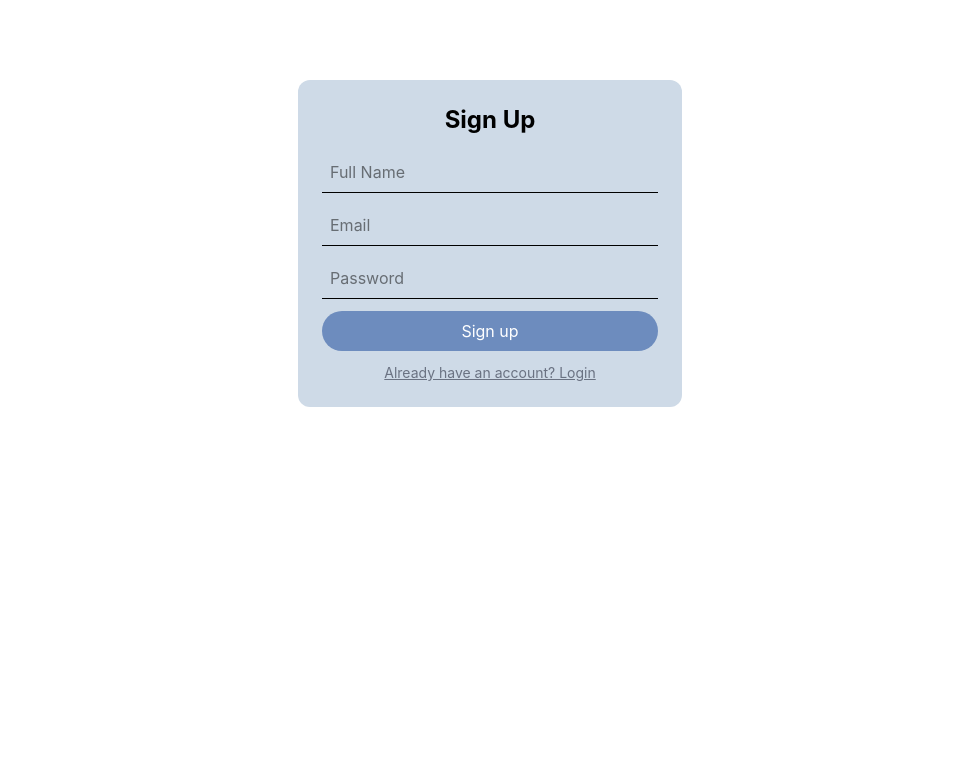
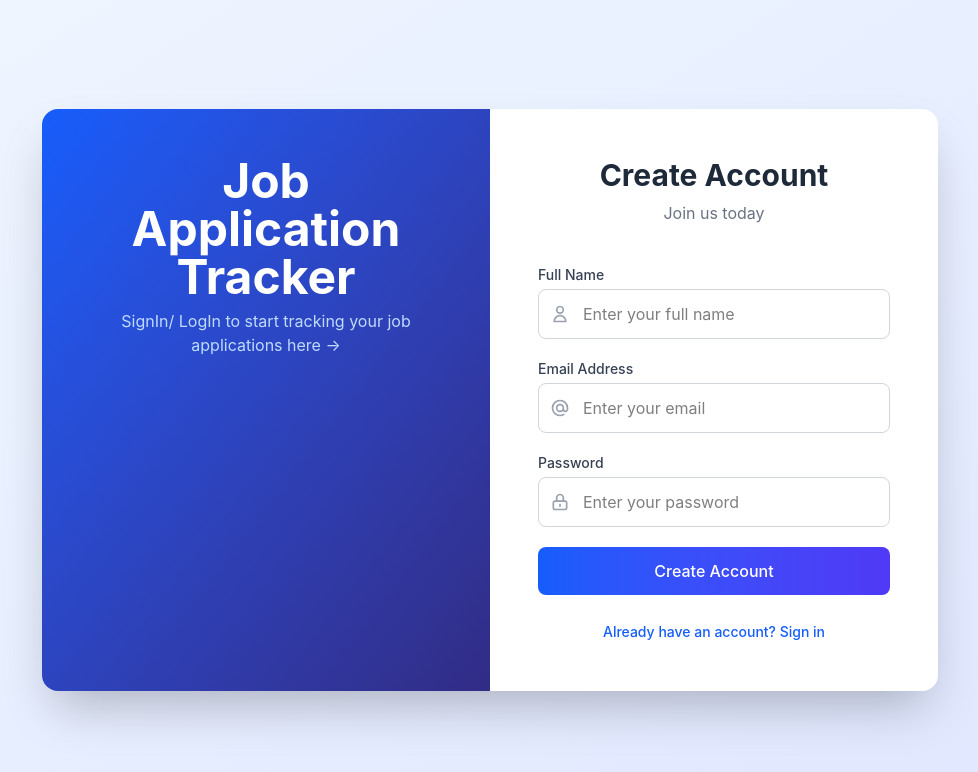
Before and after one commit to MiyaAadil/job-tracker, a React (Vite) app: page / in a window 1280 px wide. Both pictures are taken after a click on the button "Need an account? Sign up". Shown: the top 772 px of the page, without its empty margins (150-1128 px from the left). Built offline with nearby package versions, Linux system fonts and the light colour scheme; no server answers.

Commit message:
login/signin page was styled properly

```diff
--- a/src/App.tsx
+++ b/src/App.tsx
@@ -56,7 +56,7 @@ const App = () => {
           onClick={() => {supabase.auth.signOut()
             toast.success("Signed out")
           }}
-          className="text-xs bg-gray-50 shadow-md shadow-red-300 px-3 py-2 rounded-2xl cursor-pointer transition-all duration-300 hover:shadow-red-400 active:scale-96 font-bold flex gap-1"
+          className="text-xs bg-gray-50 border border-gray-100 shadow-md px-3 py-2 rounded-2xl cursor-pointer transition-all duration-300 hover:shadow-lg active:scale-96 font-bold flex gap-1"
         >
           <LogOut size={16} />
           Sign Out
--- a/src/ApplicationCardSkeleton.tsx
+++ b/src/ApplicationCardSkeleton.tsx
@@ -1,6 +1,6 @@
 const ApplicationCardSkeleton = () => (
 
-  <div className="border-b border-gray-200 rounded-xl p-4 flex justify-between items-start animate-pulse gap-4">
+  <div className="border-b border-gray-200 p-4 flex justify-between items-start animate-pulse gap-4">
     <div className="flex-1">
       <div className="h-4 bg-gray-200 rounded w-2/3 mb-2" />
       <div className="h-3 bg-gray-200 rounded w-1/3" />
--- a/src/Auth.tsx
+++ b/src/Auth.tsx
@@ -32,53 +32,128 @@ const Auth = () => {
     };
 
     return (
-        <div id='bg-img' className="max-w-sm mx-auto mt-20 p-6 rounded-xl relative bg-[#cedae7] backdrop-blur-2xl">
-            <h1 className="text-2xl font-bold mb-4 text-center">
-                {isSignUp ? "Sign Up" : "Log in"}
+        <div className="min-h-screen flex items-center justify-center bg-gradient-to-br from-blue-50 to-indigo-100 p-4">
+            <div className="max-w-4xl w-full flex rounded-2xl overflow-hidden shadow-2xl">
+                {/* Brand Panel */}
+                <div className="w-1/2 bg-gradient-to-br from-blue-600 to-indigo-900 text-white p-12 hidden md:flex flex-col justify-between">
+                    <div>
+                        <h1 className="text-5xl font-bold mb-2 text-center">Job Application Tracker</h1>
+                        <p className="text-blue-200 text-center">SignIn/ LogIn to start tracking your job applications here →</p>
+                    </div>
+                </div>
+
+                {/* Form Panel */}
+                <div className="w-full md:w-1/2 bg-white p-12">
+                    <div className="max-w-sm mx-auto">
+                        <div className="text-center mb-10">
+                            <h1 className="text-3xl font-bold text-gray-800">
+                                {isSignUp ? "Create Account" : "Welcome Back"}
                             </h1>
-      <form onSubmit={handleSubmit} className="flex flex-col gap-3">
+                            <p className="text-gray-500 mt-2">
+                                {isSignUp ? "Join us today" : "Sign in to continue"}
+                            </p>
+                        </div>
+
+                        <form onSubmit={handleSubmit} className="space-y-5">
                             {isSignUp && (
+                                <div>
+                                    <label className="block text-sm font-medium text-gray-700 mb-1">Full Name</label>
+                                    <div className="relative">
                                         <input
                                             type="text"
                                             value={fullName}
                                             onChange={(e) => setFullName(e.target.value)}
-            placeholder="Full Name"
+                                            placeholder="Enter your full name"
                                             required
-            className="border-b p-2"
+                                            className="w-full px-4 py-3 pl-11 border border-gray-300 rounded-lg focus:ring-2 focus:ring-blue-500 focus:border-transparent transition-all"
                                         />
+                                        <div className="absolute left-3 top-1/2 transform -translate-y-1/2 text-gray-400">
+                                            <svg className="w-5 h-5" fill="none" stroke="currentColor" viewBox="0 0 24 24">
+                                                <path strokeLinecap="round" strokeLinejoin="round" strokeWidth={2} d="M16 7a4 4 0 11-8 0 4 4 0 018 0zM12 14a7 7 0 00-7 7h14a7 7 0 00-7-7z" />
+                                            </svg>
+                                        </div>
+                                    </div>
+                                </div>
                             )}
+
+                            <div>
+                                <label className="block text-sm font-medium text-gray-700 mb-1">Email Address</label>
+                                <div className="relative">
                                     <input
                                         type="email"
                                         value={email}
                                         onChange={(e) => setEmail(e.target.value)}
                                         required
-          placeholder='Email'
-          className="border-b p-2"
+                                        placeholder="Enter your email"
+                                        className="w-full px-4 py-3 pl-11 border border-gray-300 rounded-lg focus:ring-2 focus:ring-blue-500 focus:border-transparent transition-all"
                                     />
+                                    <div className="absolute left-3 top-1/2 transform -translate-y-1/2 text-gray-400">
+                                        <svg className="w-5 h-5" fill="none" stroke="currentColor" viewBox="0 0 24 24">
+                                            <path strokeLinecap="round" strokeLinejoin="round" strokeWidth={2} d="M16 12a4 4 0 10-8 0 4 4 0 008 0zm0 0v1.5a2.5 2.5 0 005 0V12a9 9 0 10-9 9m4.5-1.206a8.959 8.959 0 01-4.5 1.207" />
+                                        </svg>
+                                    </div>
+                                </div>
+                            </div>
+
+                            <div>
+                                <label className="block text-sm font-medium text-gray-700 mb-1">Password</label>
+                                <div className="relative">
                                     <input
                                         type="password"
                                         value={password}
                                         onChange={(e) => setPassword(e.target.value)}
-          placeholder="Password"
+                                        placeholder="Enter your password"
                                         required
                                         minLength={6}
-          className="border-b p-2"
+                                        className="w-full px-4 py-3 pl-11 pr-12 border border-gray-300 rounded-lg focus:ring-2 focus:ring-blue-500 focus:border-transparent transition-all"
                                     />
-        {error && <p className="text-red-600 text-sm">{error}</p>}
+                                    <div className="absolute left-3 top-1/2 transform -translate-y-1/2 text-gray-400">
+                                        <svg className="w-5 h-5" fill="none" stroke="currentColor" viewBox="0 0 24 24">
+                                            <path strokeLinecap="round" strokeLinejoin="round" strokeWidth={2} d="M12 15v2m-6 4h12a2 2 0 002-2v-6a2 2 0 00-2-2H6a2 2 0 00-2 2v6a2 2 0 002 2zm10-10V7a4 4 0 00-8 0v4h8z" />
+                                        </svg>
+                                    </div>
+                                </div>
+                            </div>
+
+                            {error && (
+                                <div className="bg-red-50 border border-red-200 rounded-lg p-3">
+                                    <div className="flex items-center">
+                                        <svg className="w-5 h-5 text-red-400 mr-2" fill="none" stroke="currentColor" viewBox="0 0 24 24">
+                                            <path strokeLinecap="round" strokeLinejoin="round" strokeWidth={2} d="M12 8v4m0 4h.01M21 12a9 9 0 11-18 0 9 9 0 0118 0z" />
+                                        </svg>
+                                        <p className="text-red-600 text-sm">{error}</p>
+                                    </div>
+                                </div>
+                            )}
+
                             <button
                                 type="submit"
                                 disabled={loading}
-          className="bg-[#6d8cbe] text-white p-2 rounded-3xl disabled:opacity-50 cursor-pointer transition-all duration-300 hover:bg-[#6582b1]"
+                                className="w-full bg-gradient-to-r from-blue-600 to-indigo-600 text-white py-3 px-4 rounded-lg hover:from-blue-700 hover:to-indigo-700 focus:outline-none focus:ring-2 focus:ring-blue-500 focus:ring-offset-2 disabled:opacity-50 disabled:cursor-not-allowed transition-all duration-200 font-medium"
                             >
-          {loading ? "Please wait..." : isSignUp ? "Sign up" : "Log in"}
+                                {loading ? (
+                                    <span className="flex items-center justify-center">
+                                        <svg className="animate-spin -ml-1 mr-3 h-5 w-5 text-white" xmlns="http://www.w3.org/2000/svg" fill="none" viewBox="0 0 24 24">
+                                            <circle className="opacity-25" cx="12" cy="12" r="10" stroke="currentColor" strokeWidth="4"></circle>
+                                            <path className="opacity-75" fill="currentColor" d="M4 12a8 8 0 018-8V0C5.373 0 0 5.373 0 12h4zm2 5.291A7.962 7.962 0 014 12H0c0 3.042 1.135 5.824 3 7.938l3-2.647z"></path>
+                                        </svg>
+                                        Processing...
+                                    </span>
+                                ) : isSignUp ? "Create Account" : "Sign In"}
                             </button>
                         </form>
+
+                        <div className="mt-6 text-center">
                             <button
                                 onClick={() => setIsSignUp(!isSignUp)}
-        className="text-sm text-gray-500 mt-3 underline block mx-auto cursor-pointer"
+                                className="text-blue-600 hover:text-blue-800 font-medium text-sm transition-colors duration-200"
                             >
-        {isSignUp ? "Already have an account? Login" : "Need an account? Sign up"}
+                                {isSignUp ? "Already have an account? Sign in" : "Need an account? Sign up"}
                             </button>
+                        </div>
+                    </div>
+                </div>
+            </div>
         </div>
     )
 }
```
Lines whose indentation alone changed are shown as unchanged.
